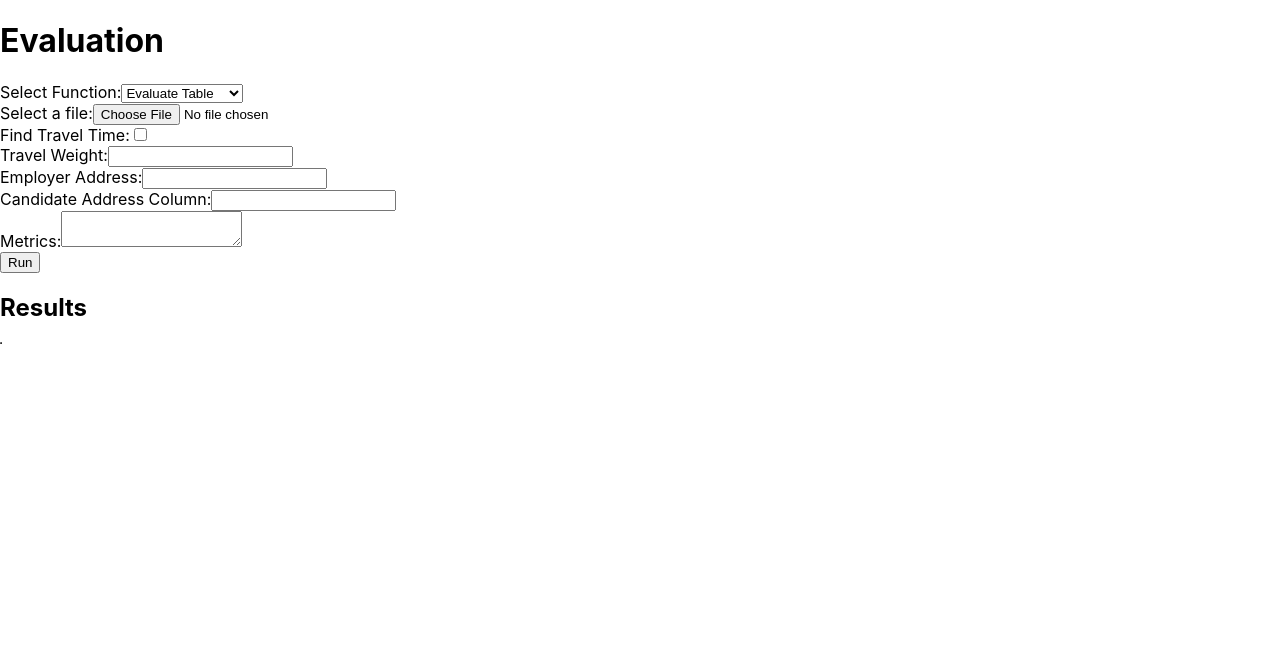
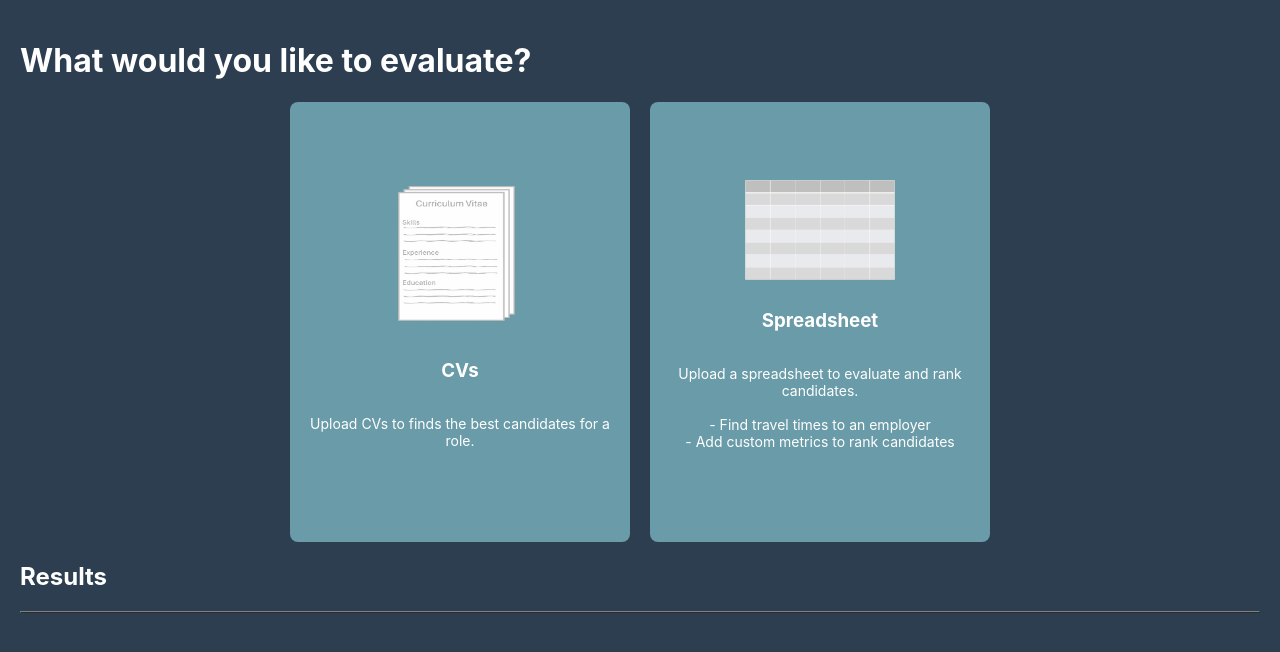
Before and after one commit to tombracey/Candidate-Evaluation-Software, a React (Create React App) app in the folder frontend/react-app/: page / in a window 1280 px wide. Shown: the top 652 px of the page. Built offline with nearby package versions, Linux system fonts and the light colour scheme.

Commit message:
added frontend styling and images

```diff
--- a/frontend/react-app/src/App.js
+++ b/frontend/react-app/src/App.js
@@ -2,27 +2,34 @@ import React, { useState } from "react";
 
 function App() {
   // State variables:
-  const [selectedFunction, setSelectedFunction] = useState("evaluate_table");
+  const [selectedFunction, setSelectedFunction] = useState(null);
   const [selectedFiles, setSelectedFiles] = useState([]);
   const [formData, setFormData] = useState({});
   const [results, setResults] = useState([]);
   const [error, setError] = useState("");
 
-  const handleFunctionChange = (e) => {
-    setSelectedFunction(e.target.value);
+  // Selects the backend Python function
+  const handleFunctionSelect = (func) => {
+    console.log("Selected Function:", func); // for debgging
+    setSelectedFunction(func);
     setSelectedFiles([]);
     setFormData({});
   };
 
+  // Handles file uploads
   const handleFileChange = (e) => {
+    console.log("Files Selected:", e.target.files);
     setSelectedFiles(e.target.files);
   };
 
+  // Handles text input changes
   const handleInputChange = (e) => {
     const { name, value } = e.target;
+    console.log(`Input Changed: ${name} = ${value}`);
     setFormData((prev) => ({ ...prev, [name]: value }));
   };
 
+  // Handles form submission
   const handleSubmit = async (e) => {
     e.preventDefault();
     setError("");
@@ -33,7 +40,7 @@ function App() {
     if (selectedFunction === "evaluate_table") {
       const file = selectedFiles[0]?.path;
       if (!file) {
-        setError("Please select a file for Evaluate Table.");
+        setError("Please select a file for Spreadsheet.");
         return;
       }
       args = { path: file, ...formData };
@@ -41,7 +48,7 @@ function App() {
     } else if (selectedFunction === "evaluate_all_CVs") {
       const files = Array.from(selectedFiles).map((file) => file.path);
       if (files.length === 0) {
-        setError("Please select at least one file for Evaluate All CVs.");
+        setError("Please select at least one file for CVs.");
         return;
       }
       args = { pool: files, ...formData };
@@ -70,23 +77,73 @@ function App() {
   };
 
   return (
-    <div>
-      <h1>Evaluation</h1>
+    <div style={{ backgroundColor: "#2C3E50", color: "white", minHeight: "100vh", padding: "20px" }}>
+      <h1>What would you like to evaluate?</h1>
+      <div style={{ display: "flex", justifyContent: "center", gap: "20px", marginBottom: "20px" }}>
+        <div
+          onClick={() => handleFunctionSelect("evaluate_all_CVs")}
+          style={{
+            backgroundColor: selectedFunction === "evaluate_all_CVs" ? "#3a5f66" : "#6a9ba8",
+            color: "white",
+            padding: "20px",
+            borderRadius: "8px",
+            cursor: "pointer",
+            textAlign: "center",
+            width: "300px",
+            height: "400px",
+            display: "flex",
+            flexDirection: "column",
+            alignItems: "center",
+            justifyContent: "center",
+          }}
+        >
+          <img
+            src="/data/images/CVs.png"
+            alt="CVs"
+            style={{ width: "150px", height: "150px", marginBottom: "10px" }}
+          />
+          <h3>CVs</h3>
+          <p style={{ fontSize: "14px", textAlign: "center" }}>
+            Upload CVs to finds the best candidates for a role.
+          </p>
+        </div>
+        <div
+          onClick={() => handleFunctionSelect("evaluate_table")}
+          style={{
+            backgroundColor: selectedFunction === "evaluate_table" ? "#3a5f66" : "#6a9ba8",
+            color: "white",
+            padding: "20px",
+            borderRadius: "8px",
+            cursor: "pointer",
+            textAlign: "center",
+            width: "300px",
+            height: "400px",
+            display: "flex",
+            flexDirection: "column",
+            alignItems: "center",
+            justifyContent: "center",
+          }}
+        >
+          <img
+            src="/data/images/Spreadsheet.png"
+            alt="Spreadsheet"
+            style={{ width: "150px", height: "100px", marginBottom: "10px" }}
+          />
+          <h3>Spreadsheet</h3>
+          <p style={{ fontSize: "14px", textAlign: "center" }}>
+            Upload a spreadsheet to evaluate and rank candidates.<br/><br/> - Find travel times to an employer<br/> - Add custom metrics to rank candidates
+          </p>
+        </div>
+      </div>
+      {selectedFunction && (
         <form onSubmit={handleSubmit}>
-        <label>
-          Select Function:
-          <select value={selectedFunction} onChange={handleFunctionChange}>
-            <option value="evaluate_table">Evaluate Table</option>
-            <option value="evaluate_all_CVs">Evaluate All CVs</option>
-          </select>
-        </label>
-        <br />
           <label>
             Select {selectedFunction === "evaluate_table" ? "a file" : "files"}:
             <input
               type="file"
               multiple={selectedFunction === "evaluate_all_CVs"}
               onChange={handleFileChange}
+              style={{ display: "block", margin: "10px 0" }}
             />
           </label>
           <br />
@@ -171,11 +228,14 @@ function App() {
             </>
           )}
           <br />
-        <button type="submit">Run</button>
+          <button type="submit" style={{ backgroundColor: "#6a9ba8", color: "white", padding: "10px 20px", border: "none", borderRadius: "5px", cursor: "pointer" }}>
+            Run
+          </button>
         </form>
+      )}
       {error && <p style={{ color: "red" }}>{error}</p>}
       <h2>Results</h2>
-      <table border="1">
+      <table border="1" style={{ width: "100%", marginTop: "20px", color: "white" }}>
         <thead>
           <tr>
             {Array.isArray(results) && results.length > 0 &&
```
Lines whose indentation alone changed are shown as unchanged.
